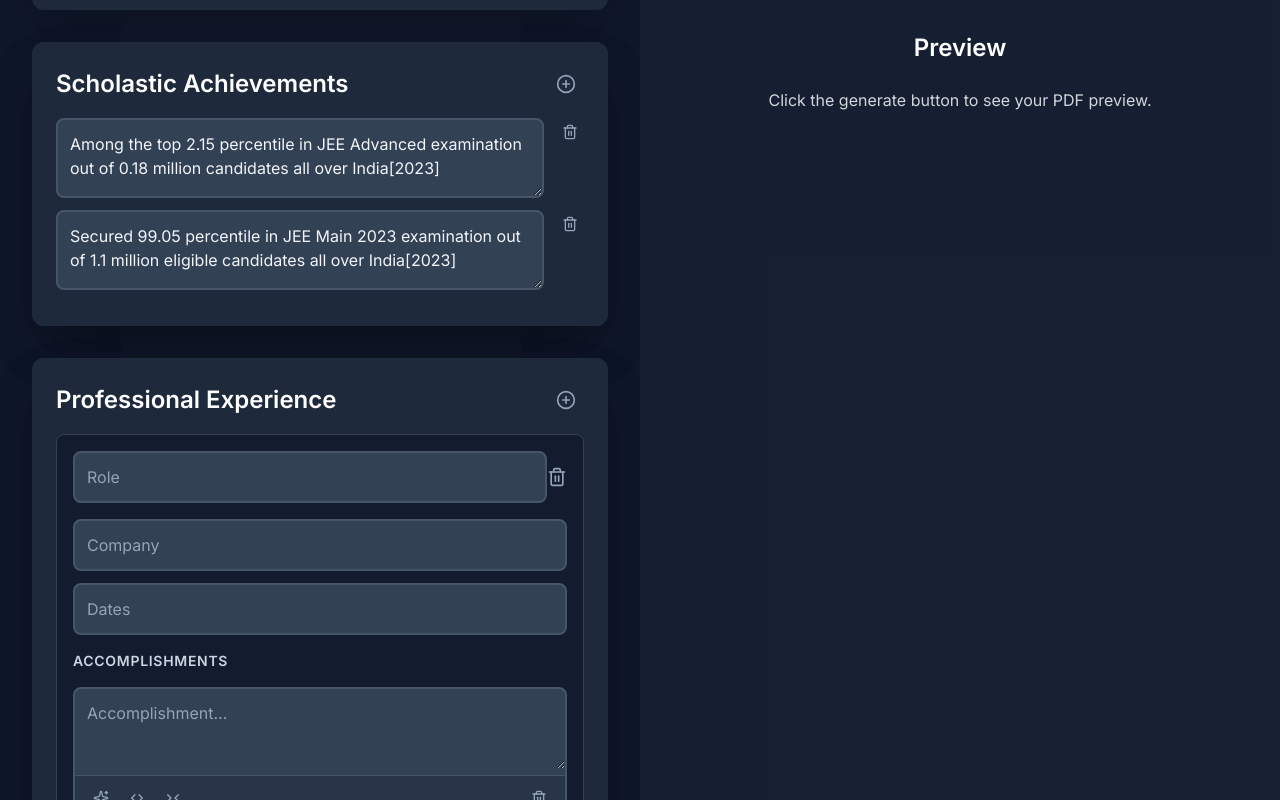
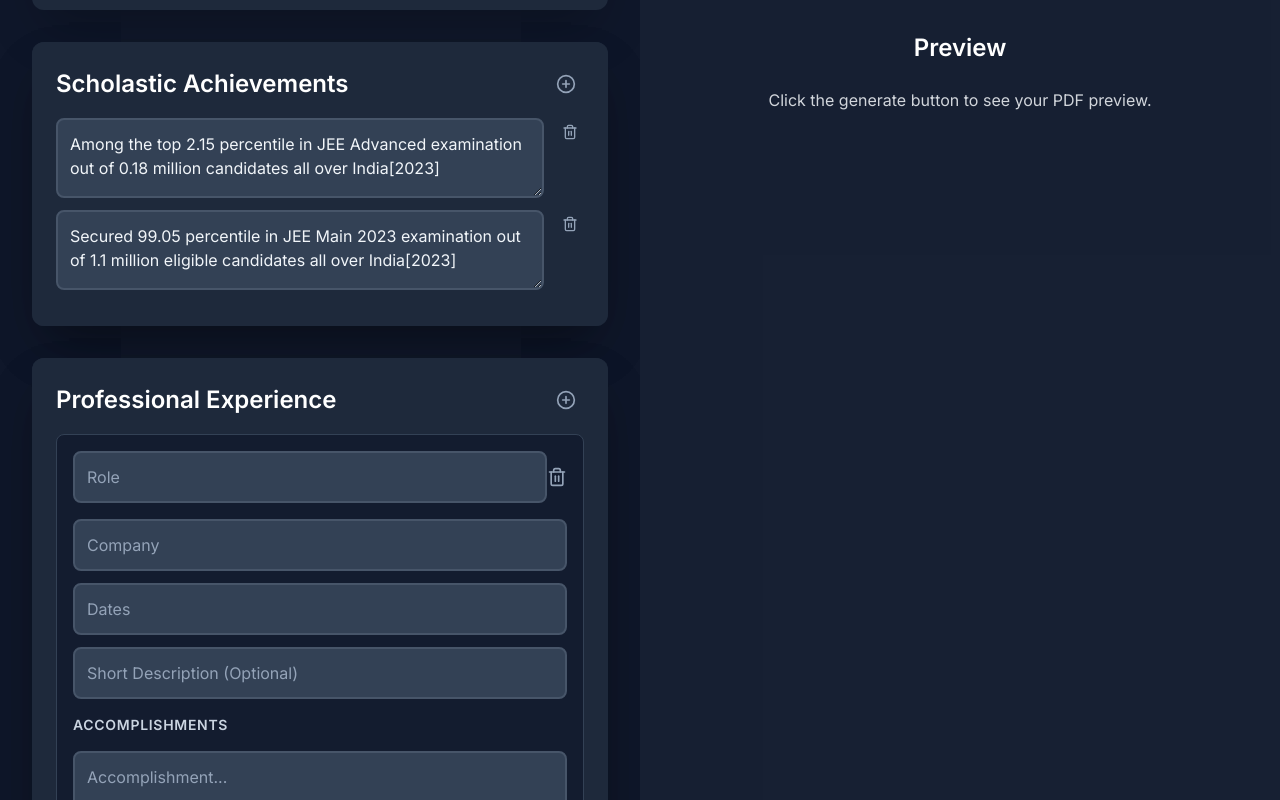
Before and after one commit to GradPipeOrg/resume-generator, a React (Vite) app in the folder frontend/: page / in a window 1280 px wide. Both pictures are taken after a click on the button 566 px from the left and 400 px from the top of the page. Built offline with nearby package versions, Linux system fonts and the light colour scheme.

Commit message:
added the short description to all relevant componenets

```diff
--- a/frontend/src/components/KeyProjectsForm.jsx
+++ b/frontend/src/components/KeyProjectsForm.jsx
@@ -15,7 +15,7 @@ export const KeyProjectsForm = ({ resumeData, setResumeData }) => {
   const addProject = () => {
     setResumeData(prev => ({
       ...prev,
-      keyProjects: [...prev.keyProjects, { name: "", subtitle: "", dates: "", points: [""] }]
+      keyProjects: [...prev.keyProjects, { name: "", subtitle: "", dates: "", description: "", points: [""] }]
     }));
   };
 
@@ -134,6 +134,14 @@ export const KeyProjectsForm = ({ resumeData, setResumeData }) => {
               onChange={(e) => handleProjectChange(e, projIndex)}
               className="w-full bg-slate-700 border-2 border-slate-600 text-slate-100 rounded-lg p-3 text-base placeholder-slate-400 focus:ring-2 focus:ring-indigo-500 focus:border-indigo-500 transition-all duration-200"
             />
+            <input
+              type="text"
+              name="description"
+              placeholder="Short Description (Optional)"
+              value={proj.description}
+              onChange={(e) => handleProjectChange(e, projIndex)}
+              className="w-full bg-slate-700 border-2 border-slate-600 text-slate-100 rounded-lg p-3 text-base placeholder-slate-400 focus:ring-2 focus:ring-indigo-500 focus:border-indigo-500 transition-all duration-200"
+            />
           </div>
 
           <h4 className="text-sm font-semibold text-slate-300 uppercase tracking-wider">Accomplishments</h4>
--- a/frontend/src/components/ProfessionalExperienceForm.jsx
+++ b/frontend/src/components/ProfessionalExperienceForm.jsx
@@ -15,7 +15,7 @@ export const ProfessionalExperienceForm = ({ resumeData, setResumeData }) => {
   const addExperience = () => {
     setResumeData(prev => ({
       ...prev,
-      professionalExperience: [...prev.professionalExperience, { company: "", role: "", dates: "", points: [""] }]
+      professionalExperience: [...prev.professionalExperience, { company: "", role: "", dates: "", description: "", points: [""] }]
     }));
   };
 
@@ -134,6 +134,14 @@ export const ProfessionalExperienceForm = ({ resumeData, setResumeData }) => {
               onChange={(e) => handleExperienceChange(e, expIndex)}
               className="w-full bg-slate-700 border-2 border-slate-600 text-slate-100 rounded-lg p-3 text-base placeholder-slate-400 focus:ring-2 focus:ring-indigo-500 focus:border-indigo-500 transition-all duration-200"
             />
+            <input
+              type="text"
+              name="description"
+              placeholder="Short Description (Optional)"
+              value={exp.description}
+              onChange={(e) => handleExperienceChange(e, expIndex)}
+              className="w-full bg-slate-700 border-2 border-slate-600 text-slate-100 rounded-lg p-3 text-base placeholder-slate-400 focus:ring-2 focus:ring-indigo-500 focus:border-indigo-500 transition-all duration-200"
+            />
           </div>
 
           <h4 className="text-sm font-semibold text-slate-300 uppercase tracking-wider">Accomplishments</h4>
```
Also changed, not shown: 1 other file (tests, documents, lock files or other folders).
